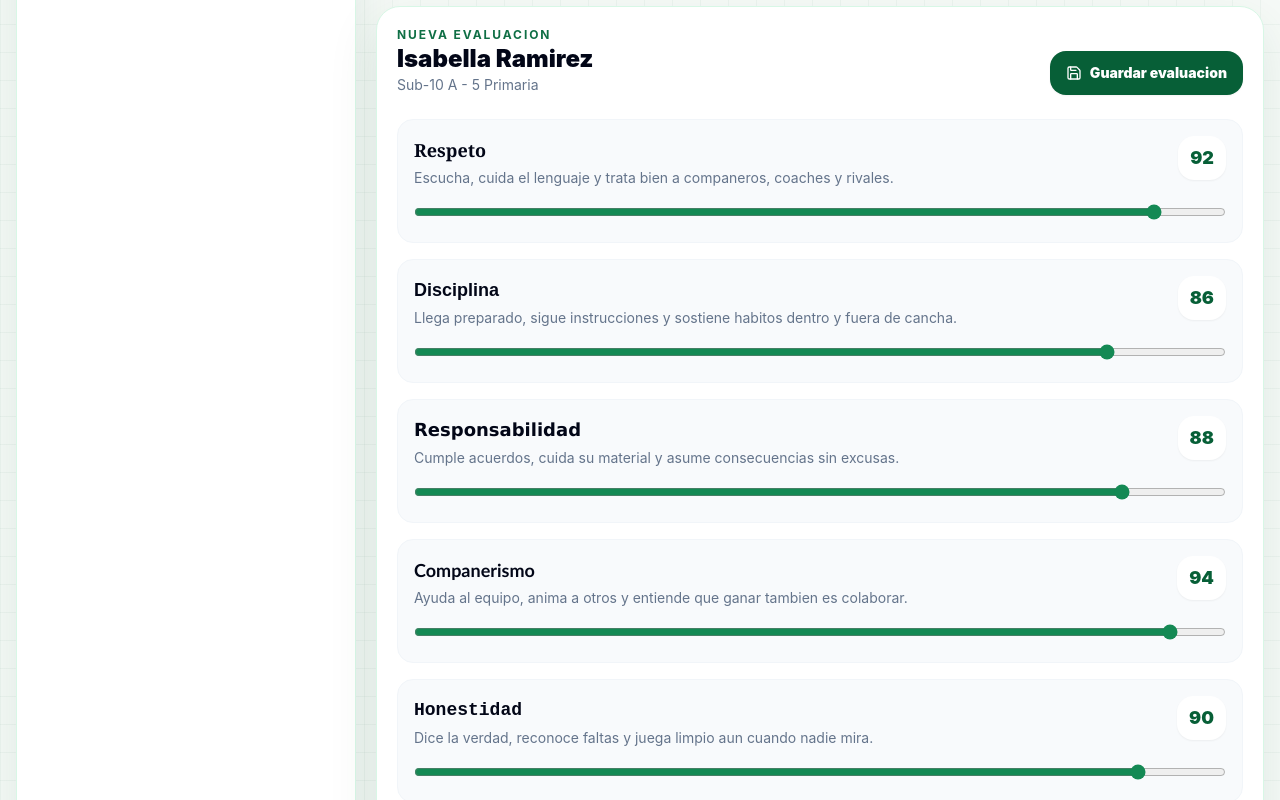
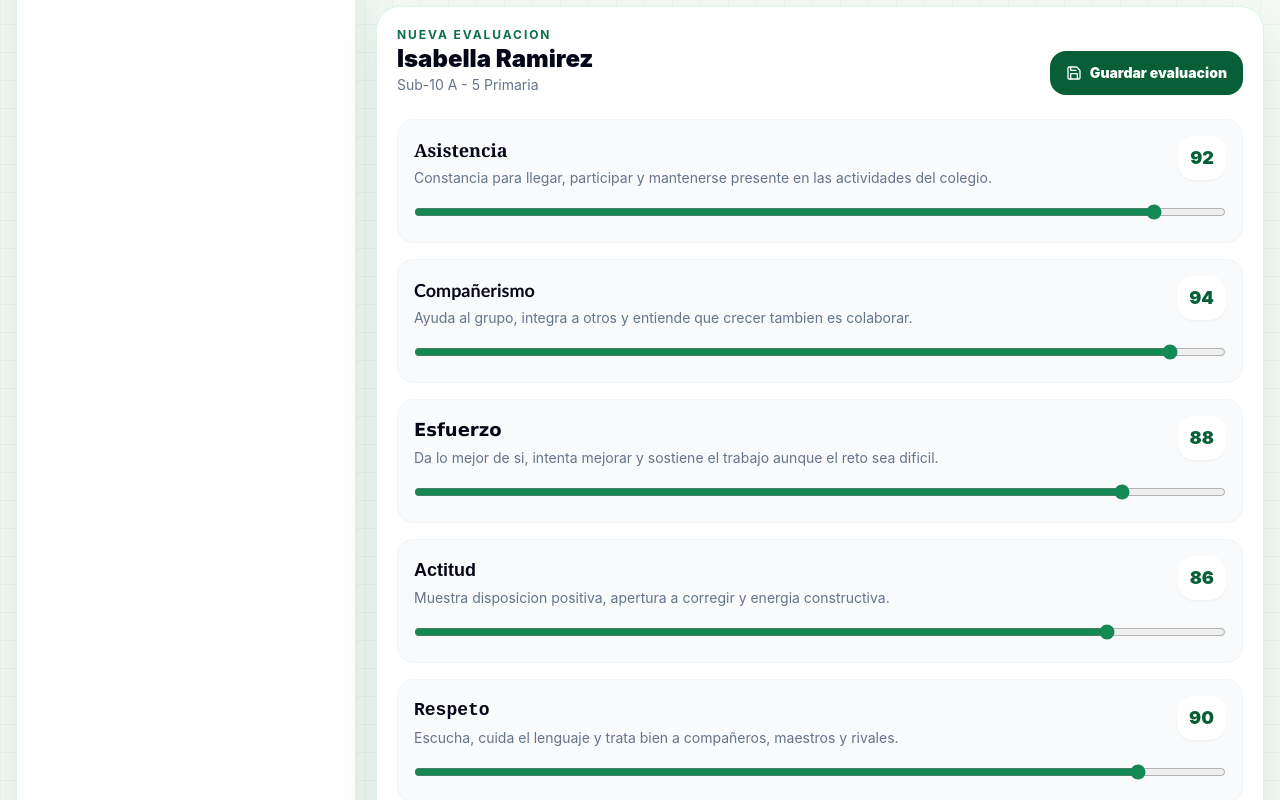
Before and after one commit to marcoantonio1999/tomas-moro-valores, a React (Vite) app: page / in a window 1280 px wide. Shown: the part 1600-2400 px from the top of the page. Built offline with nearby package versions, Linux system fonts and the light colour scheme.

Commit message:
Actualizar valores del colegio

```diff
--- a/src/App.jsx
+++ b/src/App.jsx
@@ -10,7 +10,7 @@ import { ValueTrend } from "./components/ValueTrend";
 import { initialAssessments, students, valuesCatalog } from "./data/demoData";
 import { average, buildLeaderboard, getLatestAssessment, getStudentAverage, trendForStudent, valueAverages } from "./utils/scoring";
 
-const STORAGE_KEY = "tomas-moro-values-v1";
+const STORAGE_KEY = "tomas-moro-values-v2";
 
 function readStorage() {
   try {
@@ -37,7 +37,9 @@ function loadAssessments() {
 
 function createDefaultScores(studentId, assessments) {
   const latest = getLatestAssessment(studentId, assessments);
-  return latest?.scores || Object.fromEntries(valuesCatalog.map((value) => [value.key, 75]));
+  const defaults = Object.fromEntries(valuesCatalog.map((value) => [value.key, 75]));
+  if (!latest?.scores) return defaults;
+  return Object.fromEntries(valuesCatalog.map((value) => [value.key, latest.scores[value.key] ?? defaults[value.key]]));
 }
 
 export default function App() {
--- a/src/data/demoData.js
+++ b/src/data/demoData.js
@@ -1,38 +1,38 @@
 export const valuesCatalog = [
+  {
+    key: "asistencia",
+    label: "Asistencia",
+    short: "ASI",
+    fontClass: "font-respect",
+    description: "Constancia para llegar, participar y mantenerse presente en las actividades del colegio."
+  },
+  {
+    key: "companierismo",
+    label: "Compañerismo",
+    short: "COM",
+    fontClass: "font-fellowship",
+    description: "Ayuda al grupo, integra a otros y entiende que crecer tambien es colaborar."
+  },
+  {
+    key: "esfuerzo",
+    label: "Esfuerzo",
+    short: "ESF",
+    fontClass: "font-responsibility",
+    description: "Da lo mejor de si, intenta mejorar y sostiene el trabajo aunque el reto sea dificil."
+  },
+  {
+    key: "actitud",
+    label: "Actitud",
+    short: "ACT",
+    fontClass: "font-discipline",
+    description: "Muestra disposicion positiva, apertura a corregir y energia constructiva."
+  },
   {
     key: "respeto",
     label: "Respeto",
     short: "RES",
-    fontClass: "font-respect",
-    description: "Escucha, cuida el lenguaje y trata bien a companeros, coaches y rivales."
-  },
-  {
-    key: "disciplina",
-    label: "Disciplina",
-    short: "DIS",
-    fontClass: "font-discipline",
-    description: "Llega preparado, sigue instrucciones y sostiene habitos dentro y fuera de cancha."
-  },
-  {
-    key: "responsabilidad",
-    label: "Responsabilidad",
-    short: "RSP",
-    fontClass: "font-responsibility",
-    description: "Cumple acuerdos, cuida su material y asume consecuencias sin excusas."
-  },
-  {
-    key: "companierismo",
-    label: "Companerismo",
-    short: "COM",
-    fontClass: "font-fellowship",
-    description: "Ayuda al equipo, anima a otros y entiende que ganar tambien es colaborar."
-  },
-  {
-    key: "honestidad",
-    label: "Honestidad",
-    short: "HON",
     fontClass: "font-honesty",
-    description: "Dice la verdad, reconoce faltas y juega limpio aun cuando nadie mira."
+    description: "Escucha, cuida el lenguaje y trata bien a compañeros, maestros y rivales."
   }
 ];
 
@@ -54,7 +54,7 @@ export const initialAssessments = [
     date: "2026-06-03",
     evaluator: "Coach Adrian",
     notes: "Buena disposicion para escuchar y corregir.",
-    scores: { respeto: 92, disciplina: 86, responsabilidad: 88, companierismo: 94, honestidad: 90 }
+    scores: { asistencia: 92, companierismo: 94, esfuerzo: 88, actitud: 86, respeto: 90 }
   },
   {
     id: "a2",
@@ -62,7 +62,7 @@ export const initialAssessments = [
     date: "2026-06-03",
     evaluator: "Coach Adrian",
     notes: "Necesita controlar frustracion cuando pierde el balon.",
-    scores: { respeto: 72, disciplina: 68, responsabilidad: 74, companierismo: 70, honestidad: 82 }
+    scores: { asistencia: 72, companierismo: 70, esfuerzo: 74, actitud: 68, respeto: 82 }
   },
   {
     id: "a3",
@@ -70,7 +70,7 @@ export const initialAssessments = [
     date: "2026-06-03",
     evaluator: "Coach Adrian",
     notes: "Gran actitud de apoyo con ninas nuevas.",
-    scores: { respeto: 89, disciplina: 84, responsabilidad: 87, companierismo: 96, honestidad: 91 }
+    scores: { asistencia: 89, companierismo: 96, esfuerzo: 87, actitud: 84, respeto: 91 }
   },
   {
     id: "a4",
@@ -78,7 +78,7 @@ export const initialAssessments = [
     date: "2026-06-05",
     evaluator: "Coach Daniela",
     notes: "Se distrae en ejercicios largos, pero responde bien al seguimiento.",
-    scores: { respeto: 78, disciplina: 71, responsabilidad: 76, companierismo: 82, honestidad: 80 }
+    scores: { asistencia: 78, companierismo: 82, esfuerzo: 76, actitud: 71, respeto: 80 }
   },
   {
     id: "a5",
@@ -86,7 +86,7 @@ export const initialAssessments = [
     date: "2026-06-05",
     evaluator: "Coach Daniela",
     notes: "Lider positivo en calentamiento y orden del grupo.",
-    scores: { respeto: 90, disciplina: 93, responsabilidad: 91, companierismo: 87, honestidad: 88 }
+    scores: { asistencia: 90, companierismo: 87, esfuerzo: 91, actitud: 93, respeto: 88 }
   },
   {
     id: "a6",
@@ -94,7 +94,7 @@ export const initialAssessments = [
     date: "2026-06-05",
     evaluator: "Coach Daniela",
     notes: "Debe mejorar puntualidad y cuidado de material.",
-    scores: { respeto: 81, disciplina: 66, responsabilidad: 63, companierismo: 79, honestidad: 84 }
+    scores: { asistencia: 81, companierismo: 79, esfuerzo: 63, actitud: 66, respeto: 84 }
   },
   {
     id: "a7",
@@ -102,7 +102,7 @@ export const initialAssessments = [
     date: "2026-06-07",
     evaluator: "Coach Raul",
     notes: "Competitivo y honesto, puede mejorar trato al rival.",
-    scores: { respeto: 69, disciplina: 84, responsabilidad: 86, companierismo: 72, honestidad: 90 }
+    scores: { asistencia: 69, companierismo: 72, esfuerzo: 86, actitud: 84, respeto: 90 }
   },
   {
     id: "a8",
@@ -110,7 +110,7 @@ export const initialAssessments = [
     date: "2026-06-07",
     evaluator: "Coach Raul",
     notes: "Muy constante, ayuda a ordenar al equipo.",
-    scores: { respeto: 94, disciplina: 90, responsabilidad: 92, companierismo: 91, honestidad: 95 }
+    scores: { asistencia: 94, companierismo: 91, esfuerzo: 92, actitud: 90, respeto: 95 }
   },
   {
     id: "a9",
@@ -118,7 +118,7 @@ export const initialAssessments = [
     date: "2026-05-10",
     evaluator: "Coach Adrian",
     notes: "Seguimiento inicial por disciplina.",
-    scores: { respeto: 68, disciplina: 61, responsabilidad: 70, companierismo: 66, honestidad: 78 }
+    scores: { asistencia: 68, companierismo: 66, esfuerzo: 70, actitud: 61, respeto: 78 }
   },
   {
     id: "a10",
@@ -126,6 +126,6 @@ export const initialAssessments = [
     date: "2026-05-12",
     evaluator: "Coach Daniela",
     notes: "Primera evaluacion del grupo.",
-    scores: { respeto: 78, disciplina: 62, responsabilidad: 60, companierismo: 75, honestidad: 80 }
+    scores: { asistencia: 78, companierismo: 75, esfuerzo: 60, actitud: 62, respeto: 80 }
   }
 ];
```
